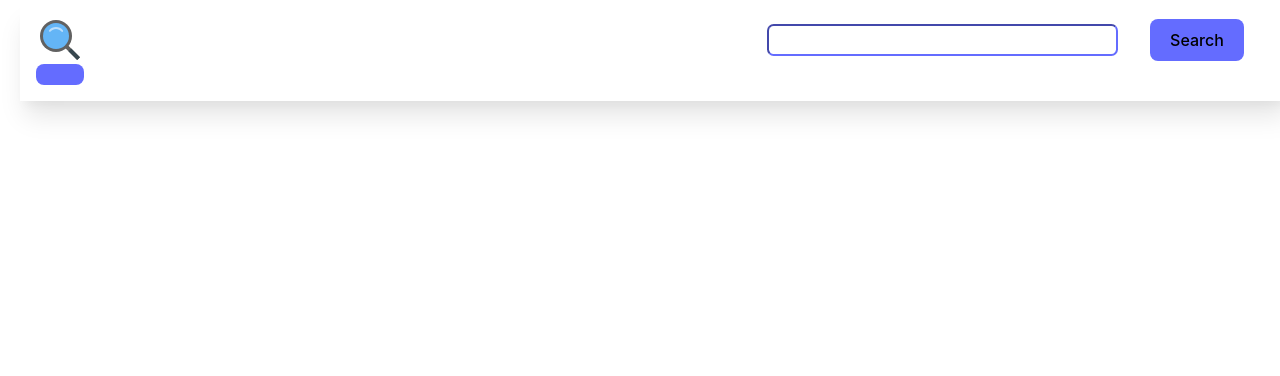
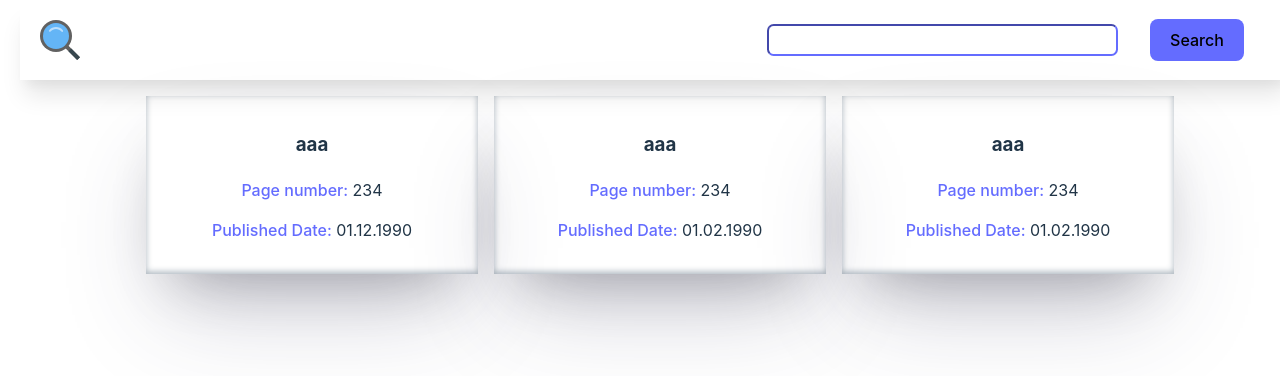
Before and after one commit to Sabohatfrontend/task1-mirrored, a React (Vite) app: page / in a window 1280 px wide. Shown: the top 376 px of the page. Built offline with nearby package versions, Linux system fonts and the light colour scheme.

Commit message:
feat: add card lists style

```diff
--- a/index.html
+++ b/index.html
@@ -5,7 +5,7 @@
   <meta charset="UTF-8" />
   <link rel="icon" type="image/svg+xml" href="/favicon.png" />
   <meta name="viewport" content="width=device-width, initial-scale=1.0" />
-  <title>Searching</title>
+  <title>BOOKS</title>
 </head>
 
 <body>
--- a/src/App.tsx
+++ b/src/App.tsx
@@ -1,12 +1,43 @@
 import './App.css';
-import { Header } from './companents';
 
-function App() {
-  return (
-    <>
-      <Header />
-    </>
-  );
+import { Component, ReactNode } from 'react';
+import { Cards, Header } from './companents';
+
+class App extends Component {
+  state = [
+    {
+      uid: '1',
+      title: 'aaa',
+      publishedDay: 1,
+      publishedMonth: 12,
+      publishedYear: 1990,
+      numberOfPages: 234,
+    },
+    {
+      uid: '1',
+      title: 'aaa',
+      publishedDay: 1,
+      publishedMonth: 2,
+      publishedYear: 1990,
+      numberOfPages: 234,
+    },
+    {
+      uid: '1',
+      title: 'aaa',
+      publishedDay: 1,
+      publishedMonth: 2,
+      publishedYear: 1990,
+      numberOfPages: 234,
+    },
+  ];
+  render(): ReactNode {
+    return (
+      <>
+        <Header />
+        <Cards books={this.state} />
+      </>
+    );
+  }
 }
 
 export default App;
--- /dev/null
+++ b/src/companents/bottom/CardItem.tsx
@@ -0,0 +1,33 @@
+import { Component, ReactNode } from 'react';
+import { PropsBook } from '../../types/data';
+
+class CardItem extends Component<PropsBook> {
+  constructor(props: PropsBook) {
+    super(props);
+  }
+  render(): ReactNode {
+    const {
+      title,
+      numberOfPages,
+      publishedDay,
+      publishedMonth,
+      publishedYear,
+    } = this.props.book;
+    const publishedDate = `${publishedDay.toString().padStart(2, '0')}.${publishedMonth.toString().padStart(2, '0')}.${publishedYear}`;
+
+    return (
+      <li className="card-item">
+        <h3 className="card-item-header">{title}</h3>
+        <p>
+          <span className="card-item-text">Page number:</span> {numberOfPages}
+        </p>
+        <p>
+          <span className="card-item-text">Published Date:</span>{' '}
+          {publishedDate}
+        </p>
+      </li>
+    );
+  }
+}
+
+export default CardItem;
--- /dev/null
+++ b/src/companents/bottom/Cards.css
@@ -0,0 +1,27 @@
+.cards-lists {
+  display: flex;
+  gap: 1em;
+  align-items: center;
+  justify-content: center;
+  flex-wrap: wrap;
+  list-style: none;
+}
+
+.card-item {
+  width: 300px;
+  padding: 1em;
+  box-shadow:
+    rgba(50, 50, 93, 0.25) 0px 50px 100px -20px,
+    rgba(0, 0, 0, 0.3) 0px 30px 60px -30px,
+    rgba(10, 37, 64, 0.35) 0px -2px 6px 0px inset;
+  transition: transform 0.2s ease-in-out;
+}
+
+.card-item:hover {
+  transform: translateY(-10px);
+}
+
+.card-item-text {
+  color: var(--brand-color);
+  font-weight: 500;
+}
--- /dev/null
+++ b/src/companents/bottom/Cards.tsx
@@ -0,0 +1,18 @@
+import { Component, ReactNode } from 'react';
+import './Cards.css';
+import { Props } from '../../types/data';
+import CardItem from './CardItem';
+
+class Cards extends Component<Props> {
+  constructor(props: Props) {
+    super(props);
+  }
+  render(): ReactNode {
+    const booksLists = this.props.books.map((book) => {
+      return <CardItem book={book} />;
+    });
+    return <ul className="cards-lists">{booksLists}</ul>;
+  }
+}
+
+export default Cards;
--- a/src/companents/index.ts
+++ b/src/companents/index.ts
@@ -1,3 +1,4 @@
 import Header from './top/Header';
+import Cards from './bottom/Cards';
 
-export { Header };
+export { Header, Cards };
--- a/src/companents/top/Header.tsx
+++ b/src/companents/top/Header.tsx
@@ -1,17 +1,14 @@
 import { Component, ReactNode } from 'react';
-import { PreviousSearchTerm } from '../constants';
 import logo from '../../assets/search.svg';
 import './Header.css';
 import SearchForm from './SearchForm';
 
 class Header extends Component {
-
   render(): ReactNode {
     return (
       <header className="header">
         <img src={logo} alt="Logo" />
         <SearchForm />
-        <button></button>
       </header>
     );
   }
--- a/src/companents/top/SearchForm.tsx
+++ b/src/companents/top/SearchForm.tsx
@@ -2,15 +2,34 @@ import { Component, ReactNode } from 'react';
 import { PreviousSearchTerm } from '../constants';
 
 class SearchForm extends Component {
-  getPreviousSearchTerm() {
-    return localStorage.getItem(PreviousSearchTerm);
+  state = {
+    value: this.getPreviousSearchTerm(),
+  };
+
+  getPreviousSearchTerm(): string {
+    return localStorage.getItem(PreviousSearchTerm) || '';
   }
+
+  handleChange = (e: React.ChangeEvent<HTMLInputElement>) => {
+    this.setState({
+      value: e.target.value,
+    });
+  };
+
+  handleSubmit = (event: React.FormEvent<HTMLFormElement>): void => {
+    event.preventDefault();
+  };
 
   render(): ReactNode {
     return (
-      <form className="top-form">
-        <input className="search-input" type="text" />
-        <button>Search</button>
+      <form className="top-form" onSubmit={this.handleSubmit}>
+        <input
+          className="search-input"
+          type="text"
+          value={this.state.value}
+          onChange={this.handleChange}
+        />
+        <button type="submit">Search</button>
       </form>
     );
   }
--- a/src/index.css
+++ b/src/index.css
@@ -1,5 +1,6 @@
 :root {
   font-family: Inter, system-ui, Avenir, Helvetica, Arial, sans-serif;
+  font-size: 1em;
   line-height: 1.5;
   font-weight: 400;
 
--- /dev/null
+++ b/src/types/data.ts
@@ -0,0 +1,46 @@
+export type BookType = {
+  uid: string;
+  title: string;
+  publishedYear: number;
+  publishedMonth: number;
+  publishedDay: number;
+  numberOfPages: number;
+  stardateFrom?: number;
+  stardateTo?: number;
+  yearFrom?: number;
+  yearTo?: number;
+  novel?: true;
+  referenceBook?: true;
+  biographyBook?: true;
+  rolePlayingBook?: true;
+  ebook?: true;
+  anthology?: true;
+  novelization?: true;
+  unauthorizedPublication?: true;
+  audiobook?: true;
+  audiobookAbridged?: true;
+  audiobookPublishedYear?: number;
+  audiobookPublishedMonth?: number;
+  audiobookPublishedDay?: number;
+  audiobookRunTime?: number;
+  productionNumber?: string;
+  bookSeries?: [[]];
+  authors?: [[]];
+  artists?: [[]];
+  editors?: [[]];
+  audiobookNarrators?: [[]];
+  publishers?: [[]];
+  audiobookPublishers?: [[]];
+  characters?: [[]];
+  references?: [[]];
+  audiobookReferences?: [[]];
+  bookCollections?: [[]];
+};
+
+export type Props = {
+  books: BookType[];
+};
+
+export type PropsBook = {
+  book: BookType;
+};
```
